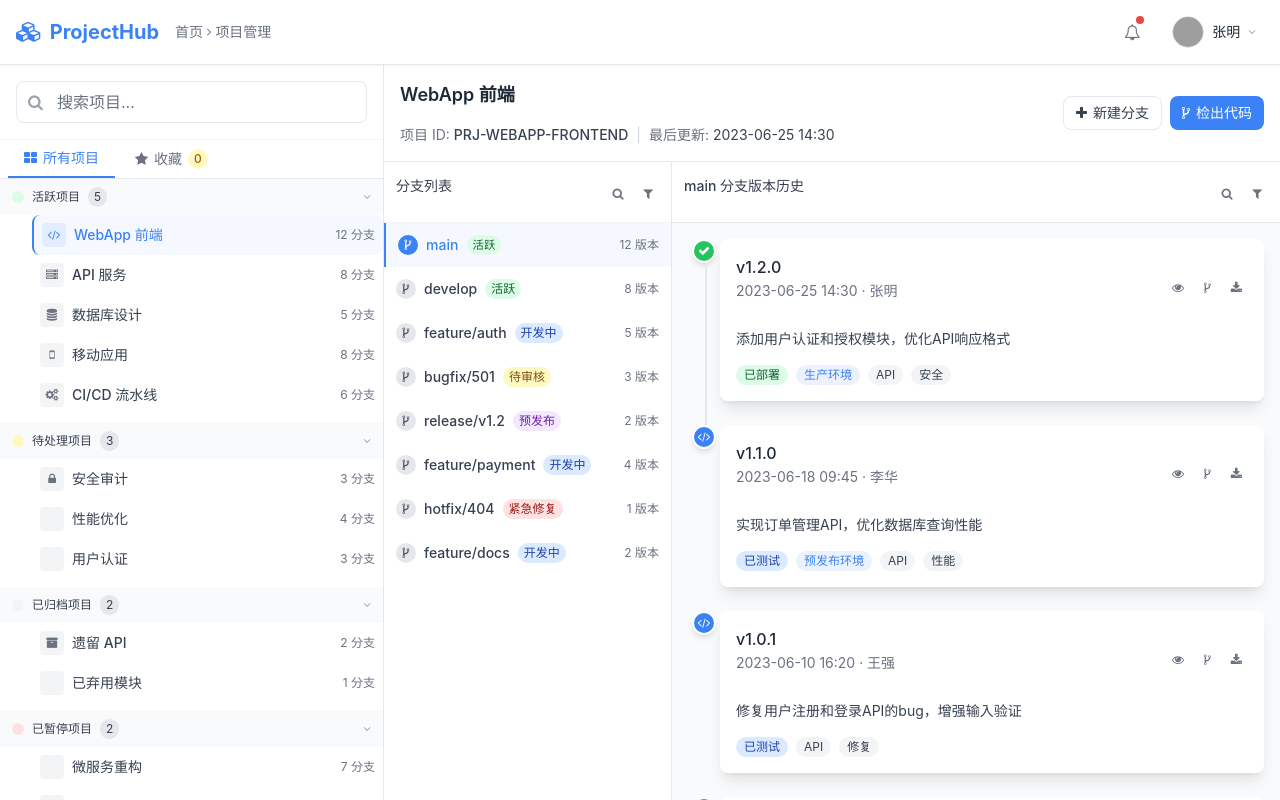
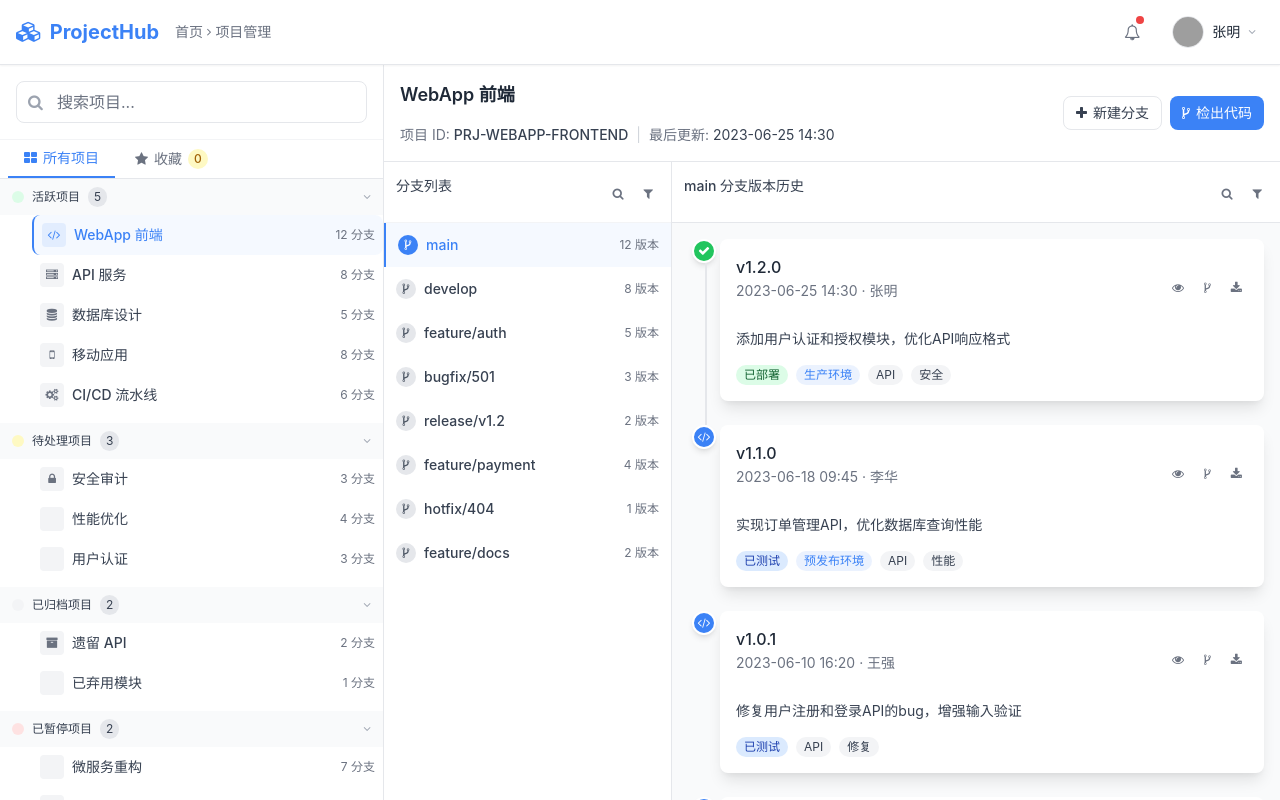
Before and after one commit to Andy123dd/ReleaseHub, a React (Create React App) app: page / in a window 1280 px wide. Built offline with nearby package versions, Linux system fonts and the light colour scheme; grey boxes are pictures that could not be loaded.

Commit message:
refactor(BranchList): 移除分支状态标签以简化界面
移除所有分支列表项中的状态标签，使界面更加简洁。这些标签原本用于显示分支状态（如"活跃"、"开发中"等），但被认为增加了不必要的视觉复杂度。

```diff
--- a/src/components/BranchList.js
+++ b/src/components/BranchList.js
@@ -26,7 +26,6 @@ export default function BranchList()
                                     <i class="fa fa-code-fork text-white text-xs"></i>
                                 </div>
                                 <span class="text-sm font-medium text-primary">main</span>
-                                <span class="ml-2 px-1.5 py-0.5 bg-green-100 text-green-800 text-xs rounded-full badge-pulse">活跃</span>
                             </div>
                             <span class="text-xs text-gray-500">12 版本</span>
                         </div>
@@ -37,7 +36,6 @@ export default function BranchList()
                                     <i class="fa fa-code-fork text-gray-600 text-xs"></i>
                                 </div>
                                 <span class="text-sm font-medium text-gray-700">develop</span>
-                                <span class="ml-2 px-1.5 py-0.5 bg-green-100 text-green-800 text-xs rounded-full">活跃</span>
                             </div>
                             <span class="text-xs text-gray-500">8 版本</span>
                         </div>
@@ -48,7 +46,6 @@ export default function BranchList()
                                     <i class="fa fa-code-fork text-gray-600 text-xs"></i>
                                 </div>
                                 <span class="text-sm font-medium text-gray-700">feature/auth</span>
-                                <span class="ml-2 px-1.5 py-0.5 bg-blue-100 text-blue-800 text-xs rounded-full">开发中</span>
                             </div>
                             <span class="text-xs text-gray-500">5 版本</span>
                         </div>
@@ -59,7 +56,6 @@ export default function BranchList()
                                     <i class="fa fa-code-fork text-gray-600 text-xs"></i>
                                 </div>
                                 <span class="text-sm font-medium text-gray-700">bugfix/501</span>
-                                <span class="ml-2 px-1.5 py-0.5 bg-yellow-100 text-yellow-800 text-xs rounded-full">待审核</span>
                             </div>
                             <span class="text-xs text-gray-500">3 版本</span>
                         </div>
@@ -70,7 +66,6 @@ export default function BranchList()
                                     <i class="fa fa-code-fork text-gray-600 text-xs"></i>
                                 </div>
                                 <span class="text-sm font-medium text-gray-700">release/v1.2</span>
-                                <span class="ml-2 px-1.5 py-0.5 bg-purple-100 text-purple-800 text-xs rounded-full">预发布</span>
                             </div>
                             <span class="text-xs text-gray-500">2 版本</span>
                         </div>
@@ -81,7 +76,6 @@ export default function BranchList()
                                     <i class="fa fa-code-fork text-gray-600 text-xs"></i>
                                 </div>
                                 <span class="text-sm font-medium text-gray-700">feature/payment</span>
-                                <span class="ml-2 px-1.5 py-0.5 bg-blue-100 text-blue-800 text-xs rounded-full">开发中</span>
                             </div>
                             <span class="text-xs text-gray-500">4 版本</span>
                         </div>
@@ -92,7 +86,6 @@ export default function BranchList()
                                     <i class="fa fa-code-fork text-gray-600 text-xs"></i>
                                 </div>
                                 <span class="text-sm font-medium text-gray-700">hotfix/404</span>
-                                <span class="ml-2 px-1.5 py-0.5 bg-red-100 text-red-800 text-xs rounded-full">紧急修复</span>
                             </div>
                             <span class="text-xs text-gray-500">1 版本</span>
                         </div>
@@ -103,7 +96,6 @@ export default function BranchList()
                                     <i class="fa fa-code-fork text-gray-600 text-xs"></i>
                                 </div>
                                 <span class="text-sm font-medium text-gray-700">feature/docs</span>
-                                <span class="ml-2 px-1.5 py-0.5 bg-blue-100 text-blue-800 text-xs rounded-full">开发中</span>
                             </div>
                             <span class="text-xs text-gray-500">2 版本</span>
                         </div>
```
